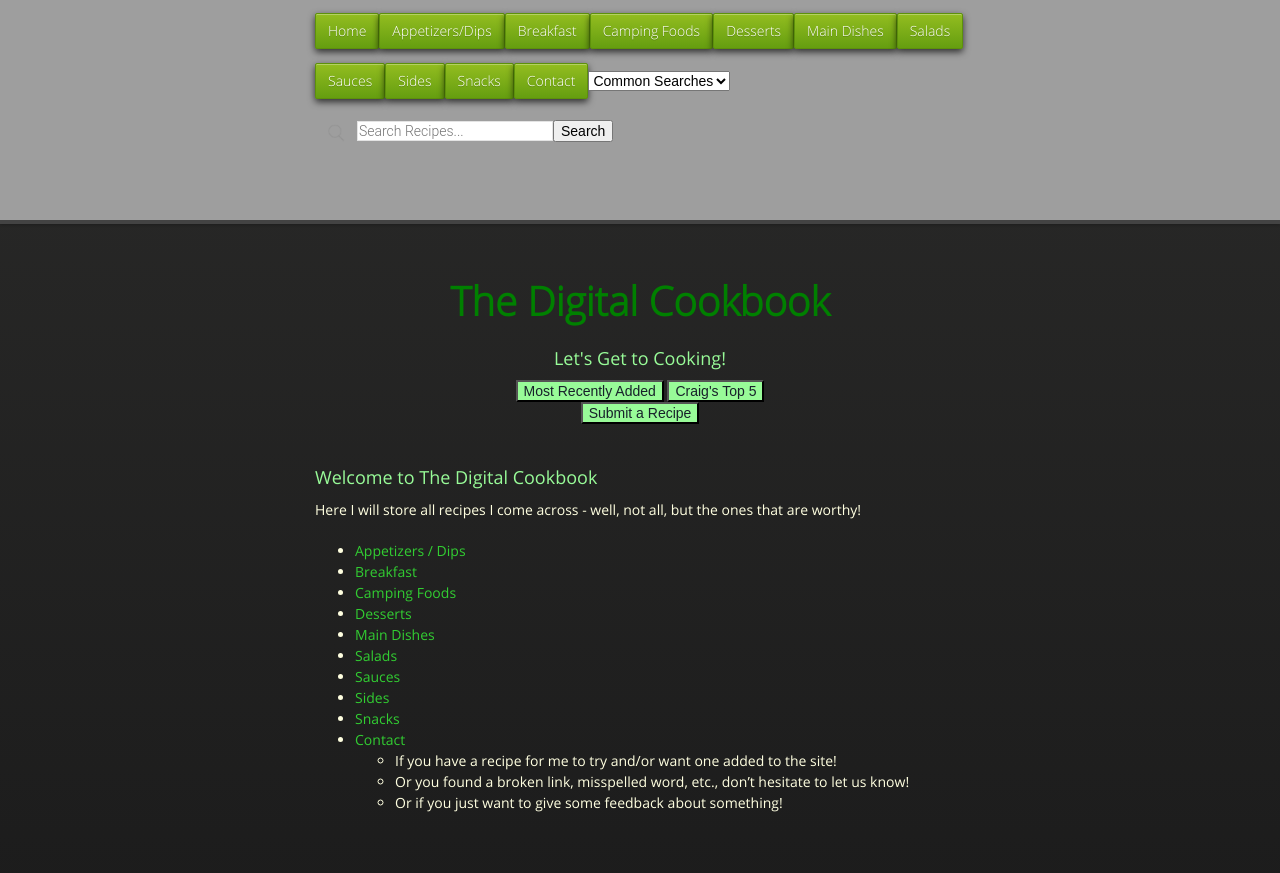
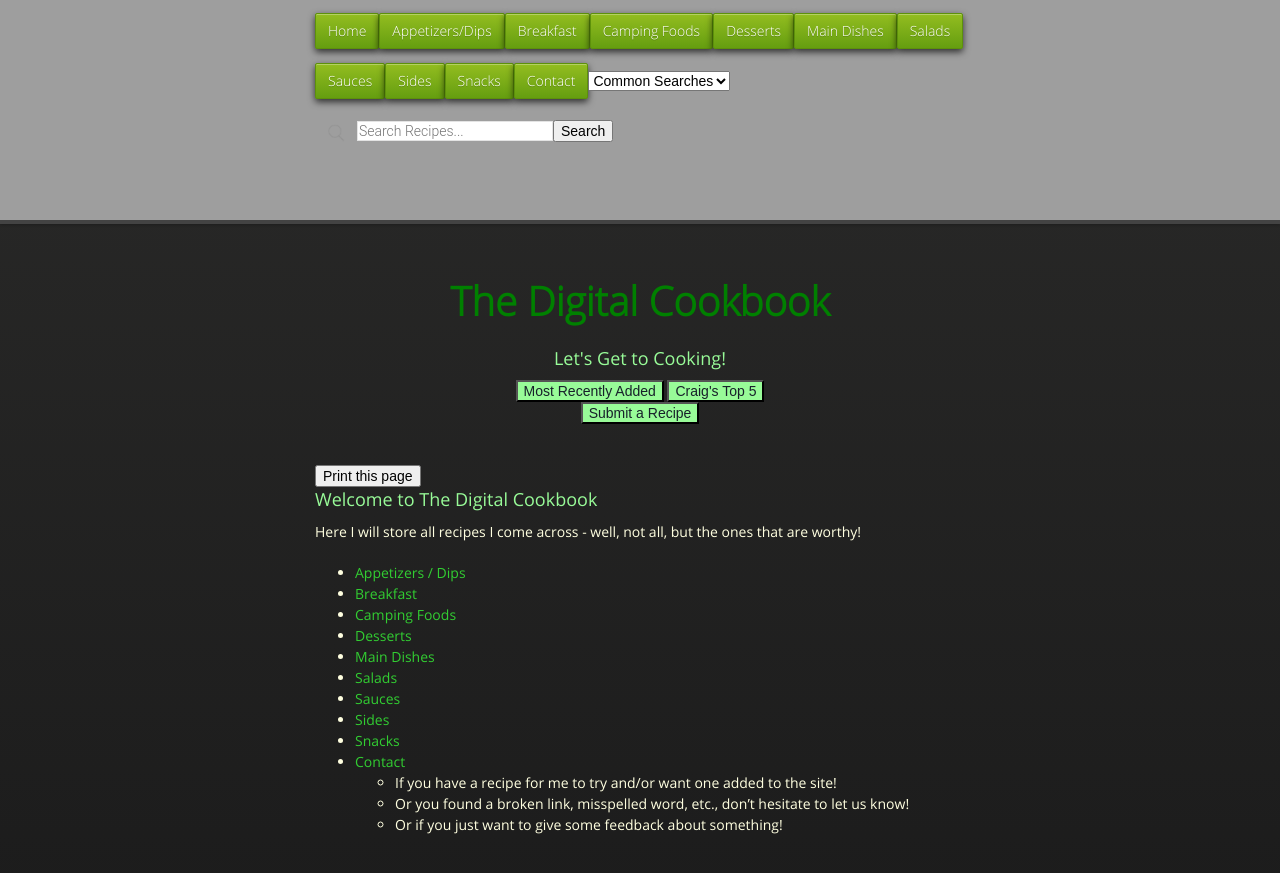
Before and after one commit to cmwillett/TheDigitalCookbook, a Jekyll site: the page built from index.md, in a window 1280 px wide. Shown: the top 873 px of the page. Built offline with Jekyll 4.4.1, drawn with Linux system fonts in a browser that asks for light colours; nearby versions of some CDN libraries.

Commit message:
testing print

```diff
--- a/_layouts/default.html
+++ b/_layouts/default.html
@@ -89,6 +89,7 @@ tipue_search_active: true
             </section>
             <!-- Page.content -->
             <article class="post-content">
+              <button onclick="window.print();return false;">Print this page</button>
                 {{ content }}
             </article>
         </div>
```
